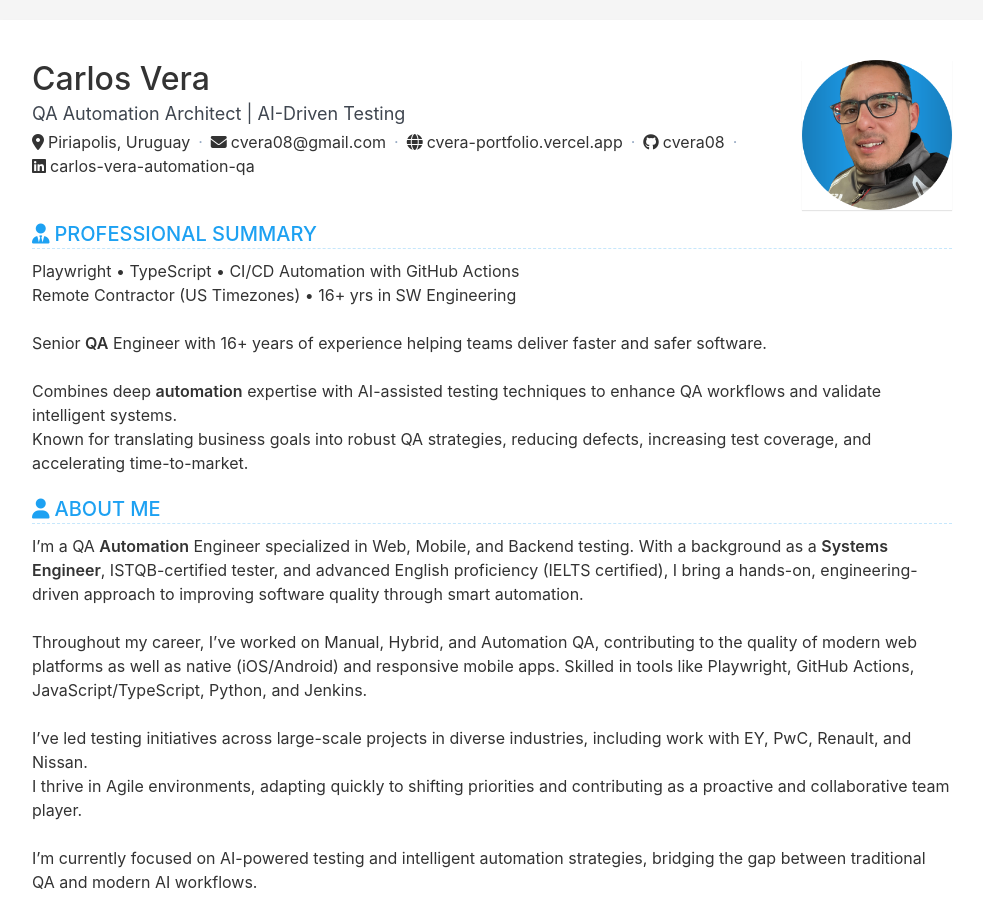
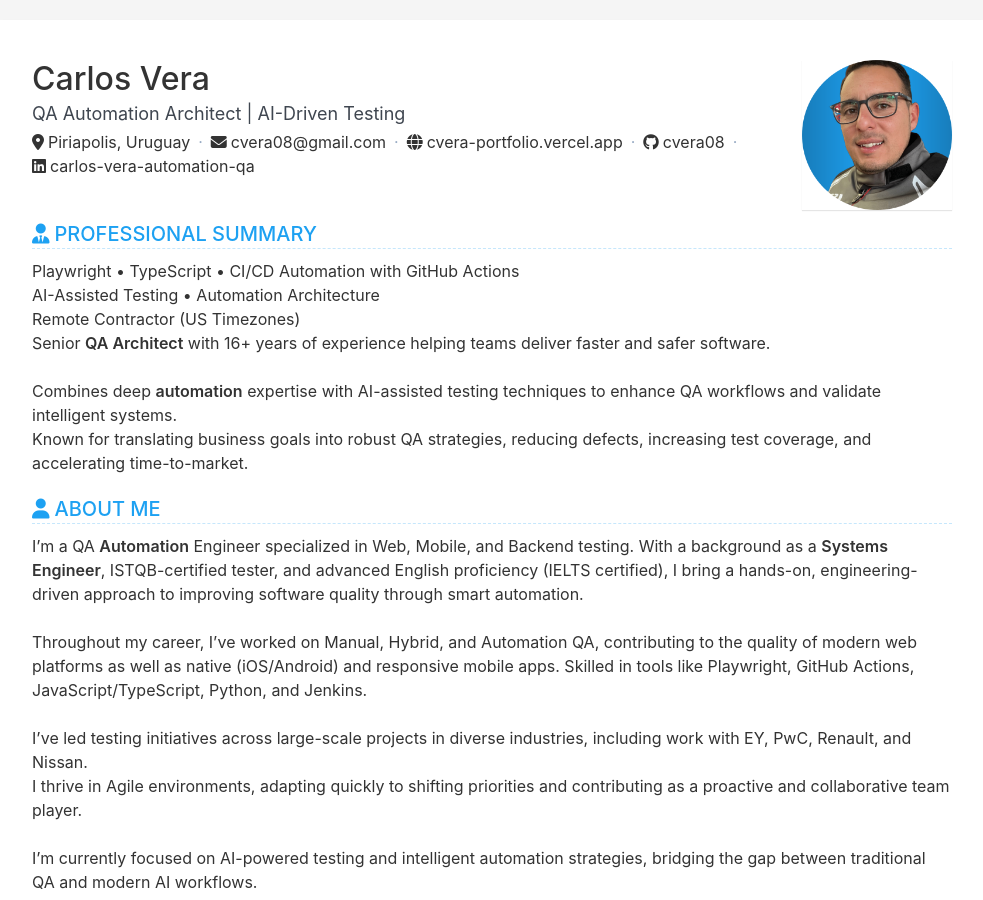
Before and after one commit to cvera08/full-resume, a Jekyll site: the page built from index.html, in a window 1280 px wide and 900 px high. Shown: the whole window, without its empty margins (148-1131 px from the left). Built offline with Jekyll 4.4.1, drawn with Linux system fonts in a browser that asks for light colours.

Commit message:
feat: enhance summary with more specialization lines

```diff
--- a/_data/data.yml
+++ b/_data/data.yml
@@ -25,9 +25,10 @@ profile:
   title: PROFESSIONAL SUMMARY
   description: |
     Playwright • TypeScript • CI/CD Automation with GitHub Actions
-    Remote Contractor (US Timezones) • 16+ yrs in SW Engineering
+    AI-Assisted Testing • Automation Architecture
+    Remote Contractor (US Timezones)
     <br>
-    Senior **QA** Engineer with 16+ years of experience helping teams deliver faster and safer software.
+    Senior **QA Architect** with 16+ years of experience helping teams deliver faster and safer software.
     <br>
     Combines deep **automation** expertise with AI-assisted testing techniques to enhance QA workflows and validate intelligent systems.
     Known for translating business goals into robust QA strategies, reducing defects, increasing test coverage, and accelerating time-to-market.
```
